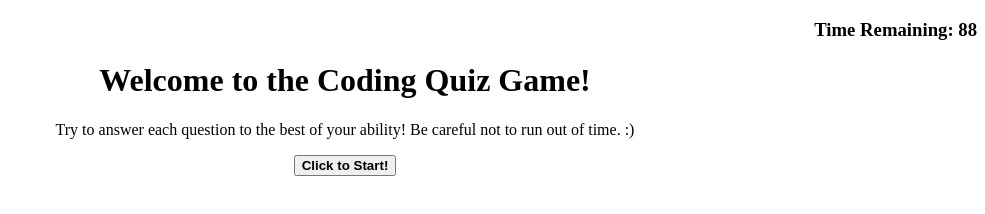
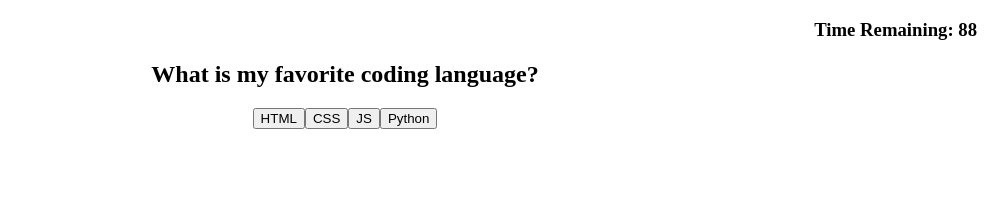
Before and after one commit to jaolsen7/code-quiz-game, a plain HTML site: page index.html in a window 1280 px wide. Both pictures are taken after a click on the button "Click to Start!". Shown: the whole page, without its empty margins (295-1280 px from the left). Drawn offline with Linux system fonts and the light colour scheme.

Commit message:
i forgot to commit awhile ago...

```diff
--- a/assets/css/style.css
+++ b/assets/css/style.css
@@ -2,6 +2,10 @@ nav {
     text-align: end;
 }
 #timer {
+}
+#quiz {
+}
+#score {
 
 }
 #btn {
--- a/assets/js/script.js
+++ b/assets/js/script.js
@@ -1,28 +1,107 @@
 var timerEl = document.getElementById("timer");
-console.log(timerEl);
 var secondsLeft = 90;
 
 function setTime() {
     // Sets interval in variable
-  var timerInterval = setInterval(function() {
+    var timerInterval = setInterval(function () {
         secondsLeft--;
         timerEl.textContent = "Time Remaining: " + secondsLeft;
 
-    if(secondsLeft === 0) {
+        if (secondsLeft <= 0) {
             // Stops execution of action at set interval
             clearInterval(timerInterval);
-      // Calls function to create and append image
-      //sendMessage();
+            endGame();
         }
 
     }, 1000);
 }
 
+var quizDiv = document.getElementById("quiz");
+var questions = [
+    {
+        prompt: "What is my favorite coding language?",
+        options: ["HTML", "CSS", "JS", "Python"],
+        answer: "JS",
+    },
+    {
+        prompt: "Which resource is most helpful?",
+        options: ["Mozilla", "w3schools", "codestack", "Bootstrap"],
+        answer: "Bootstrap",
+    },
+];
+var questionIdx = 0;
+
+function handleOptionClick(event) {
+    // IF user clicked an answer-btn
+    if (event.target.matches(".answer-btn")) {
+        alert(event.target.dataset.answers === "1");
+        questionIdx += 1;
+        openQuestions();
+        console.log(event.target);
+        if (event.target.dataset.answers === "0") {
+            secondsLeft -= 10;
+        }
+    }
+}
+
+function openQuestions() {
+    quizDiv.innerHTML = "";
+
+    if (questionIdx >= questions.length) {
+        alert("No more questions");
+        endGame();
+        return;
+    }
+
+    var question = questions[questionIdx];
+    var h2 = document.createElement("h2");
+    h2.textContent = question.prompt;
+    quizDiv.append(h2);
+
+    var answersDiv = document.createElement("div");
+    answersDiv.classList.add("answers");
+    quizDiv.appendChild(answersDiv);
+
+    for (var i = 0; i < question.options.length; i++) {
+        var optionText = question.options[i];
+        var btn = document.createElement("button");
+        btn.classList.add("answer-btn");
+        btn.textContent = optionText;
+
+        if (optionText === question.answer) {
+            btn.dataset.answers = 1;
+        } else {
+            btn.dataset.answers = 0;
+        }
+
+        answersDiv.appendChild(btn);
+    }
+}
+quizDiv.addEventListener("click", handleOptionClick);
+
+var scoreDiv = document.getElementById("score");
+function displayScores () {
+    var ol = document.createElement("ol");
+    ol.textContent = "Highscores: " + highscores;
+    scoreDiv.append(ol);
+}
+
+var highscores = JSON.parse(localStorage.getItem("highscores")) || [];
+function endGame () {
+    alert("End of Game");
+    var score = secondsLeft;
+    timerEl.style.display = "none";
+    highscores.push(score);
+    var top3 = highscores.sort().slice(-3);
+    localStorage.setItem("highscores", JSON.stringify(top3));
+    displayScores();
+}
+
 var startButton = document.querySelector("#btn");
-
-function startGame () {
+function startGame() {
     startButton.addEventListener("click", function (event) {
         setTime();
+        openQuestions();
     })
 };
 startGame();
--- a/index.html
+++ b/index.html
@@ -13,11 +13,13 @@
     <nav>
         <h3 id="timer"></h3>
     </nav>
-    <div class="center">
+    <div id="quiz" class="center">
         <h1>Welcome to the Coding Quiz Game!</h1>
         <p>Try to answer each question to the best of your ability! Be careful not to run out of time. :)</p>
         <button id="btn" type="button">Click to Start!</button>
     </div>
+    <div id="score" class="center">
+    <div id="question"></div>
     <script src="./assets/js/script.js"></script>
 </body>
 </html>
```
Also changed, not shown: 1 other file. Lines whose indentation alone changed are shown as unchanged.
